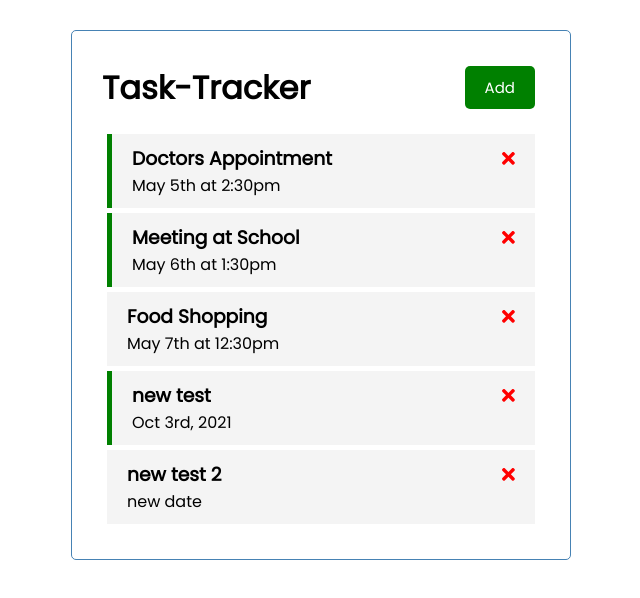
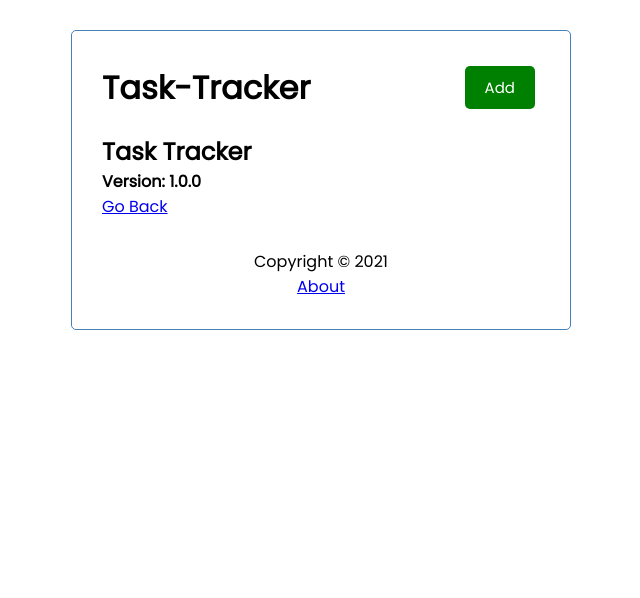
Before and after one commit to Amphakarn/angular-task-tracker, an Angular app: page /about in a window 1280 px wide. Shown: the top 598 px of the page, without its empty margins (319-959 px from the left). Built offline with nearby package versions, Linux system fonts and the light colour scheme; data requests are answered from the project's data file.

Commit message:
Setup Angular routers

```diff
--- a/db.json
+++ b/db.json
@@ -17,18 +17,6 @@
       "text": "Food Shopping",
       "day": "May 7th at 12:30pm",
       "reminder": false
-    },
-    {
-      "text": "new test",
-      "day": "Oct 3rd, 2021",
-      "reminder": true,
-      "id": 4
-    },
-    {
-      "text": "new test 2",
-      "day": "new date",
-      "reminder": false,
-      "id": 5
     }
   ]
 }
--- a/src/app/app.component.html
+++ b/src/app/app.component.html
@@ -1,4 +1,5 @@
 <div class="container">
   <app-header></app-header>
-  <app-tasks></app-tasks>
+  <router-outlet></router-outlet>
+  <app-footer></app-footer>
 </div>
--- a/src/app/app.module.ts
+++ b/src/app/app.module.ts
@@ -3,6 +3,7 @@
 import { FontAwesomeModule } from '@fortawesome/angular-fontawesome';
 import { HttpClientModule } from '@angular/common/http';
 import { FormsModule } from '@angular/forms';
+import { RouterModule, Routes } from '@angular/router';
 
 import { AppComponent } from './app.component';
 import { HeaderComponent } from './components/header/header.component';
@@ -10,6 +11,17 @@
 import { TasksComponent } from './components/tasks/tasks.component';
 import { TaskItemComponent } from './components/task-item/task-item.component';
 import { AddTaskComponent } from './components/add-task/add-task.component';
+import { AboutComponent } from './components/about/about.component';
+import { FooterComponent } from './components/footer/footer.component';
+
+const appRoutes: Routes = [
+  // Each route in this array is a JavaScript object that contains two properties.
+  // The first property, path, defines the URL path for the route.
+  // The second property, component, defines the component Angular should use for the corresponding path.
+  { path: '', component: TasksComponent },
+  { path: 'about', component: AboutComponent }
+
+]
 
 @NgModule({
   declarations: [
@@ -18,13 +30,16 @@
     ButtonComponent,
     TasksComponent,
     TaskItemComponent,
-    AddTaskComponent
+    AddTaskComponent,
+    AboutComponent,
+    FooterComponent
   ],
   imports: [
     BrowserModule,
     FontAwesomeModule,
     HttpClientModule,
-    FormsModule
+    FormsModule,
+    RouterModule.forRoot(appRoutes, { enableTracing: true }) // {enableTracing: true}  helps with debugging routes. In order for the route you're on for that component to show, add <router-outlet> to app.component.html
   ],
   providers: [],
   bootstrap: [AppComponent]
--- /dev/null
+++ b/src/app/components/about/about.component.html
@@ -0,0 +1,5 @@
+<div>
+  <h2>Task Tracker</h2>
+  <h4>Version: 1.0.0</h4>
+  <a routerLink="/">Go Back</a>
+</div>
--- /dev/null
+++ b/src/app/components/about/about.component.ts
@@ -0,0 +1,15 @@
+import { Component, OnInit } from '@angular/core';
+
+@Component({
+  selector: 'app-about',
+  templateUrl: './about.component.html',
+  styleUrls: ['./about.component.css']
+})
+export class AboutComponent implements OnInit {
+
+  constructor() { }
+
+  ngOnInit(): void {
+  }
+
+}
--- /dev/null
+++ b/src/app/components/footer/footer.component.css
@@ -0,0 +1,4 @@
+footer {
+  margin-top: 30px;
+  text-align: center;
+}
--- /dev/null
+++ b/src/app/components/footer/footer.component.html
@@ -0,0 +1,4 @@
+<footer>
+  <p>Copyright &copy; 2021</p>
+  <a routerLink="/about">About</a>
+</footer>
--- /dev/null
+++ b/src/app/components/footer/footer.component.ts
@@ -0,0 +1,15 @@
+import { Component, OnInit } from '@angular/core';
+
+@Component({
+  selector: 'app-footer',
+  templateUrl: './footer.component.html',
+  styleUrls: ['./footer.component.css']
+})
+export class FooterComponent implements OnInit {
+
+  constructor() { }
+
+  ngOnInit(): void {
+  }
+
+}
```
Also changed, not shown: src/app/components/about/about.component.css (added), 2 other files (tests, documents, lock files or other folders).
